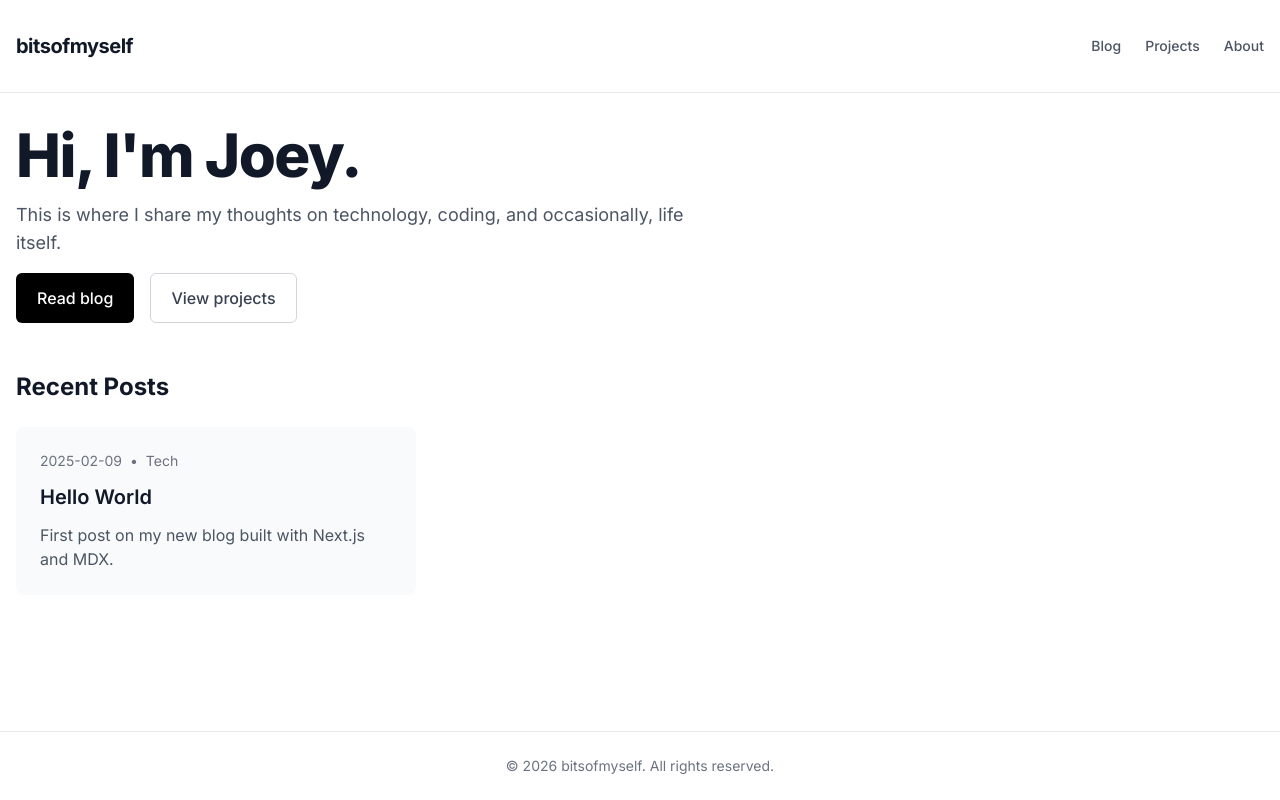
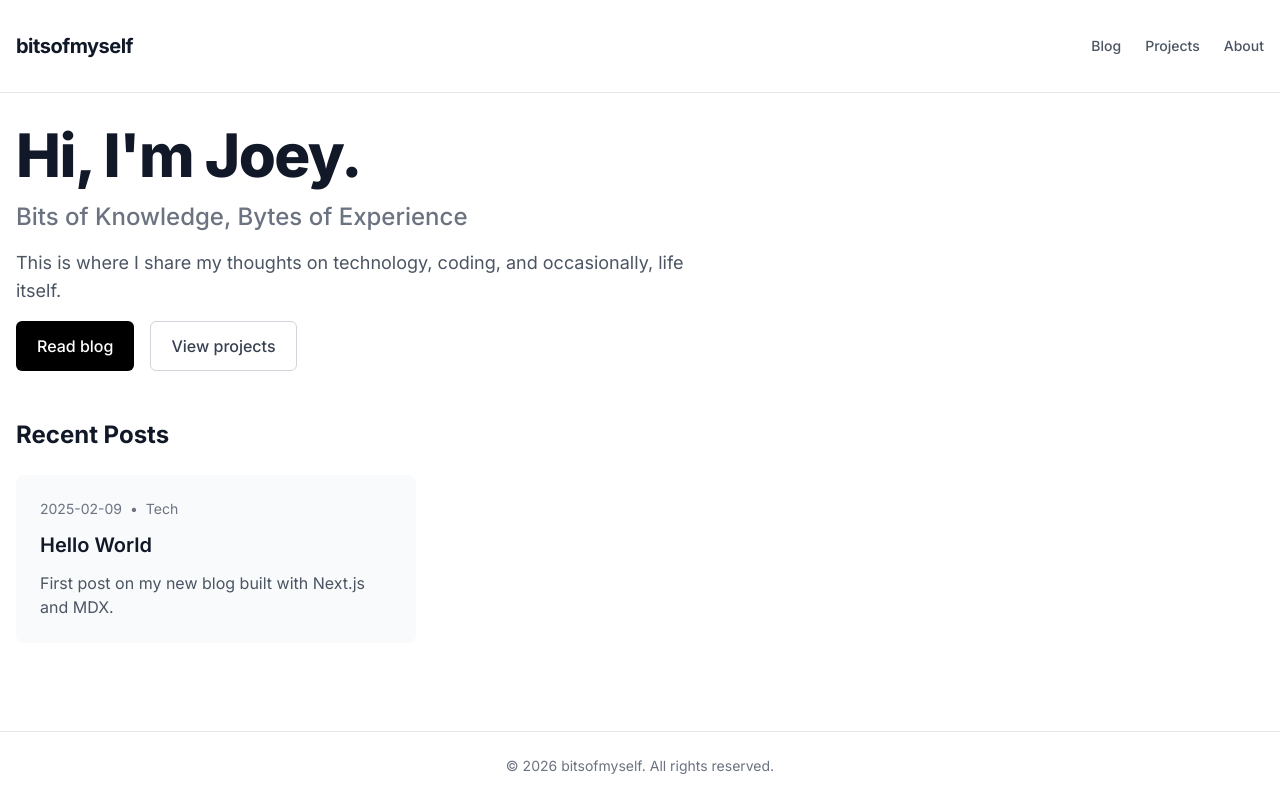
Before and after one commit to joeyoggie/bitsofmyself, a Next.js app: page / in a window 1280 px wide. Built offline with nearby package versions, Linux system fonts and the light colour scheme.

Commit message:
feat: Add a new tagline "Bits of Knowledge, Bytes of Experience" to the homepage.

```diff
--- a/src/app/page.tsx
+++ b/src/app/page.tsx
@@ -11,6 +11,9 @@ export default function Home() {
         <h1 className="text-4xl font-extrabold tracking-tight sm:text-5xl md:text-6xl">
           Hi, I'm Joey.
         </h1>
+        <h2 className="text-xl md:text-2xl font-medium text-gray-500 dark:text-gray-400">
+          Bits of Knowledge, Bytes of Experience
+        </h2>
         <p className="text-lg text-gray-600 dark:text-gray-400 max-w-2xl">
           This is where I share my thoughts on technology, coding, and occasionally, life itself.
         </p>
```
